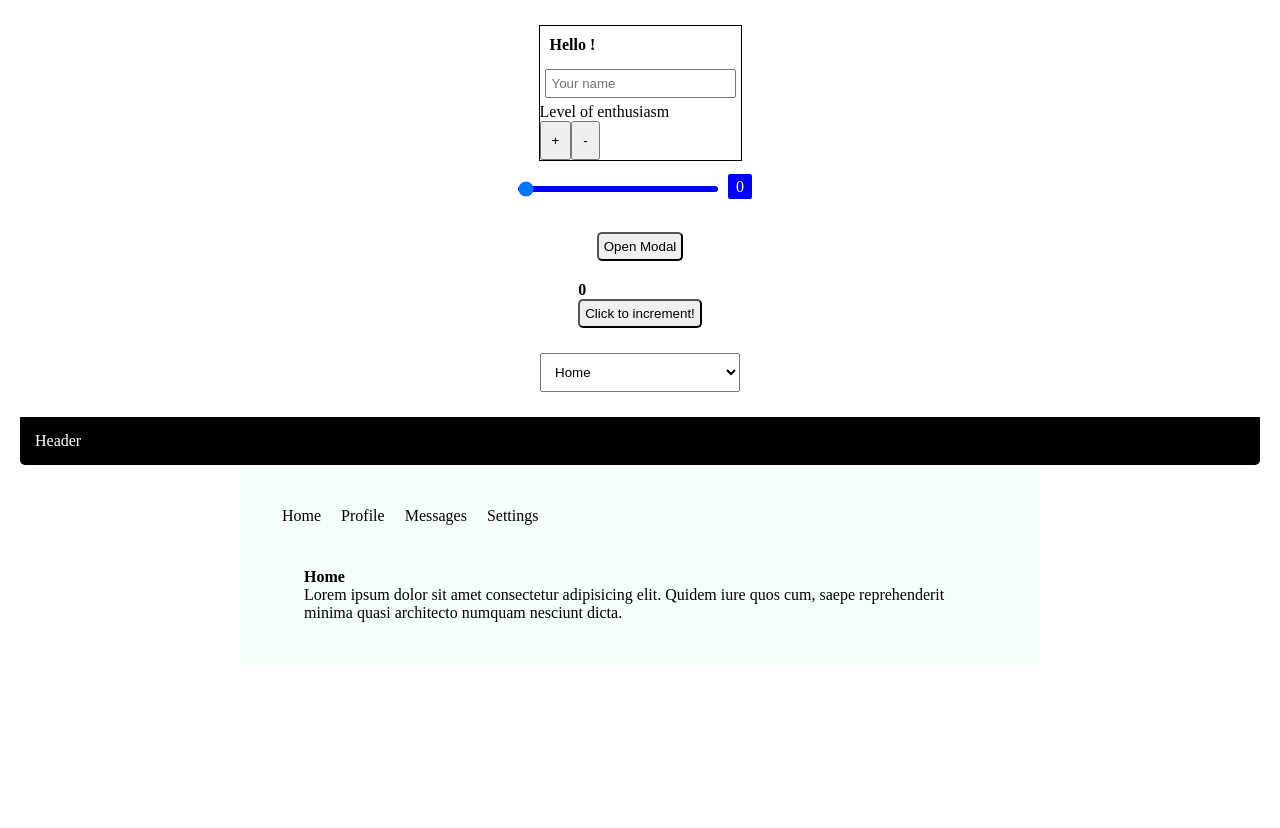
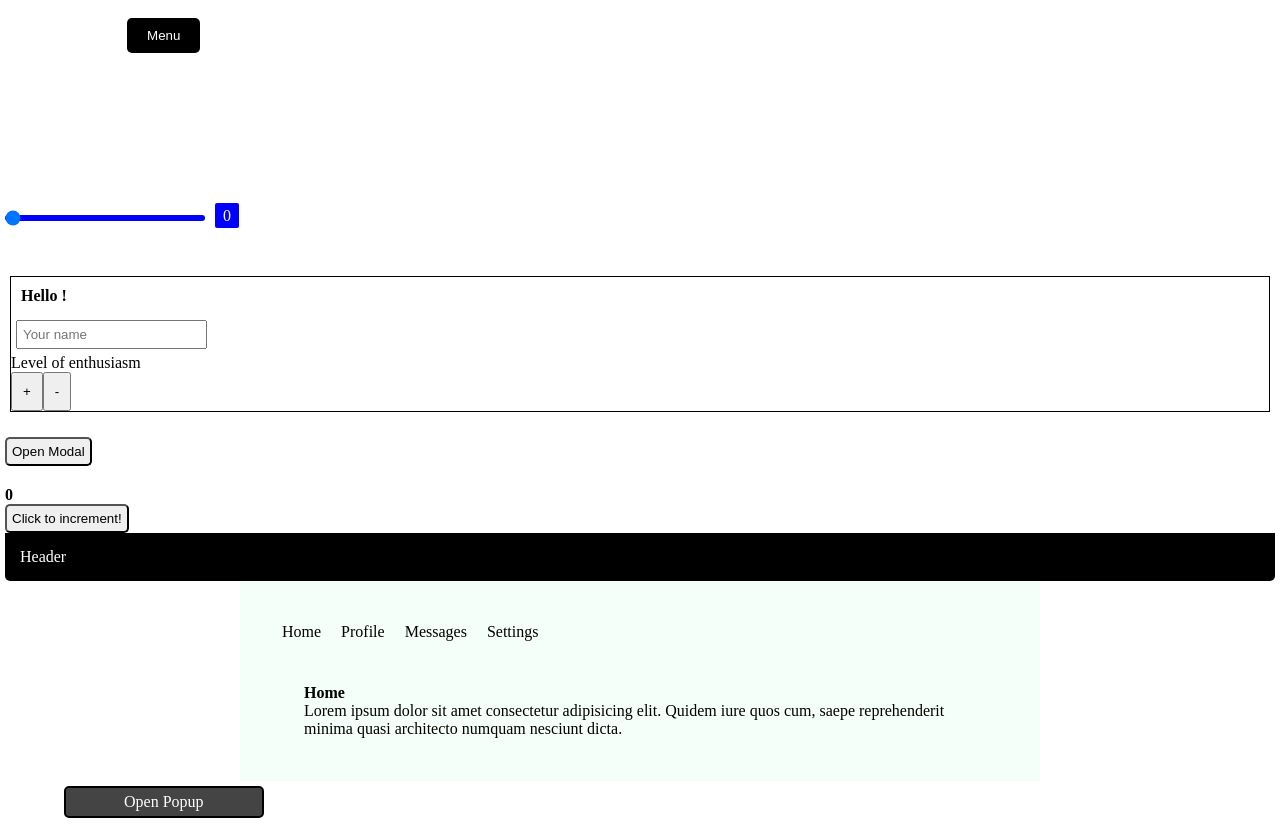
Before and after one commit to vladcimpianu/react-ui-components, a React (Create React App) app: page / in a window 1280 px wide. Before the commit the page ends 800 px from the top, so only its background shows below. Built offline with nearby package versions, Linux system fonts and the light colour scheme.

Commit message:
added popover comp + remade dropdown

```diff
--- a/src/App.css
+++ b/src/App.css
@@ -1,10 +1,6 @@
 .App {
-  width: 100%;
-  height: 800px;
-  margin: 0 auto;
-  padding: 20px;
-  align-items: center;
-  box-shadow: border-box;
-  display: flex;
-  flex-direction: column;
+	margin: auto;
+	padding: 5px;
+	width: 100%;
+	box-shadow: border-box;
 }
--- a/src/App.js
+++ b/src/App.js
@@ -7,6 +7,7 @@ import Dropdown from './components/Dropdown';
 import Accordion from './components/Accordion';
 import Happy from './components/Happy';
 import Tabs from './components/Tabs';
+import Popover from './components/Popover';
 import './components/modal.css';
 import './App.css';
 
@@ -21,8 +22,9 @@ class App extends React.Component {
   render() {
     return (
       <div className='App'>
+        <Dropdown/>
+        <Range />
         <Happy />
-        <Range />
         <button
           className='modal-btn'
           onClick={ (e) => this.setState({ isOpen: true })}>
@@ -35,8 +37,6 @@ class App extends React.Component {
         </Modal>
         <FunctionalModal isOpen={this.state.isOpen} onClose={ (e) => this.setState({ isOpen: false })}>Lorem ipsum functional</ FunctionalModal>
         <CounterWithHooks />
-        <Dropdown/>
-
         <Accordion title="Header">
               <div>
                 <h2>First Header</h2>
@@ -50,6 +50,11 @@ class App extends React.Component {
               </div>
         </ Accordion>
         <Tabs />
+        <Popover title="Open Popup">
+            <h2>Popover Title</h2>
+            <p>Lorem ipsum dolor sit amet, consectetur adipiscing elit, sed do eiusmod tempor incididunt ut labore et dolore magna aliqua. Egestas pretium aenean pharetra
+            magna ac.</p>
+        </Popover>
       </div>
     )
   }
--- a/src/components/Dropdown.js
+++ b/src/components/Dropdown.js
@@ -4,26 +4,26 @@ import './dropdown.css';
 class Dropdown extends Component {
     constructor(props) {
         super(props);
-        this.state = {display: 'Home'};
-        this.handleOption = this.handleOption.bind(this);
+        this.state = {displayDropdown: false};
     };
 
-    handleOption = (e) => {
-        e.preventDefault();
-        this.state.display.setState(e.target.display);
-        alert(`You've selected ${e.target.value}`);
-    };
+
+    handleDropdown = (e) => this.setState( (prevState) =>  ( { displayDropdown: !prevState.displayDropdown } ) );
 
     render() {
+        const showHide = this.state.displayDropdown ? 'block' : 'none';
+        const showHideStyle = { display: showHide };
         return (
-            <div className='dropdown'>
-                <select display={this.state.display} onChange={this.handleOption}>
-                    <option display="Home">Home</option>
-                    <option display="About">About</option>
-                    <option display="Contact">Contact</option>
-                    <option display="FAQ">FAQ</option>
-                </select>
-            </div>
+        <div class="dropdown">
+            <button className="dropdown-btn" onClick={ this.handleDropdown }>Menu</button>
+            <ul className="dropdown-list" style={ showHideStyle }>
+                <li>About</li>
+                <li>Our Work</li>
+                <li>Projects</li>
+                <li>FAQ</li>
+                <li>Contact</li>
+            </ul>
+        </div>
         )
     }
 };
--- /dev/null
+++ b/src/components/Popover.js
@@ -0,0 +1,36 @@
+import React, { Component } from 'react';
+import "./popover.css";
+
+class Popover extends Component {
+    constructor() {
+        super()
+        this.state = {
+            showPopover: false
+           }
+      }
+
+      changeView = () => {
+        this.setState( (prevState) => ({showPopover : !prevState.showPopover}) )
+    }
+
+    render () {
+
+        const contentDisplay = { display: this.state.showPopover ? 'block' : 'none'};
+        const { title, children } = this.props;
+
+        return (
+
+       <div className="popover">
+            <p onClick = {this.changeView} className="popover-btn">
+                { title }
+            </p>
+            <div style={ contentDisplay } className="popover-content">
+                { children }
+            </div>
+       </div>
+
+    );
+    }
+}
+
+export default Popover;
--- a/src/components/dropdown.css
+++ b/src/components/dropdown.css
@@ -1,11 +1,30 @@
-.dropdown  {
-    margin: 25px;
-    display: inline-block;
-    position: relative;
+.dropdown {
+	width: 25%;
+	height: 160px;
+	text-align: center;
 }
-select {
-    list-style-type: none;
-    margin: 0;
-    padding: 10px;
-    width: 200px;
+
+.dropdown-btn {
+	border: 0;
+	margin: 1em;
+	background-color: #000000;
+	padding: 10px 20px;
+	color: #ffffff;
+	border-radius: 5px;
+	cursor: pointer;
 }
+.dropdown-list {
+	position: relative;
+	list-style: none;
+	display: none;
+	margin: .5em;
+	padding: 0;
+	z-index: 1;
+}
+.dropdown-list li {
+	margin: 5px;
+	padding: 1px;
+	background-color: #f4f4f4;
+	color: black;
+	cursor: pointer;
+}
--- /dev/null
+++ b/src/components/popover.css
@@ -0,0 +1,31 @@
+.popover {
+	width: 25%;
+	text-align: center;
+	display: flex;
+	flex-direction: column;
+}
+
+.popover-btn {
+	width: 200px;
+	padding: 5px;
+	color: #fff;
+	background-color: #444444;
+	border: 2px solid #000000;
+	border-radius: 5px;
+	cursor: pointer;
+	margin: 5px auto;
+}
+
+.popover-content {
+	border: 1px solid #000000;
+	border-radius: 10px;
+	padding: 5px;
+	width: 200px;
+	background-color: #eee;
+}
+
+.popover-content h2 {
+	border-bottom: 1px solid #000000;
+	margin-bottom: 5px;
+	padding-bottom: 5px;
+}
--- a/src/components/range.css
+++ b/src/components/range.css
@@ -1,5 +1,5 @@
 .range {
-    margin: 20px 0;
+	margin: 50px 0;
 	-webkit-appearance: none;
 	background: #0000ff;
 	height: 6px;
```
Also changed, not shown: src/components/FunctionalModal 2.js (added, +16 -0 lines), src/components/Modal 2.js (added, +23 -0 lines). Lines whose indentation alone changed are shown as unchanged.
